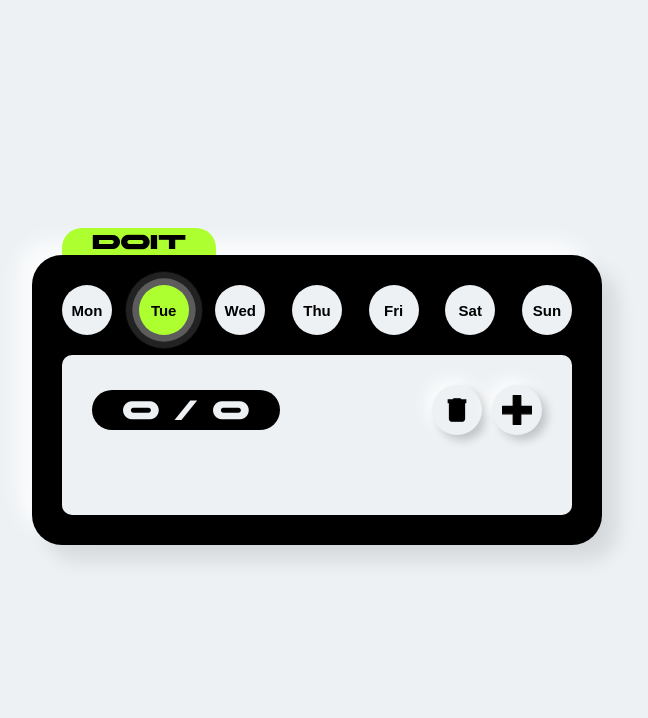
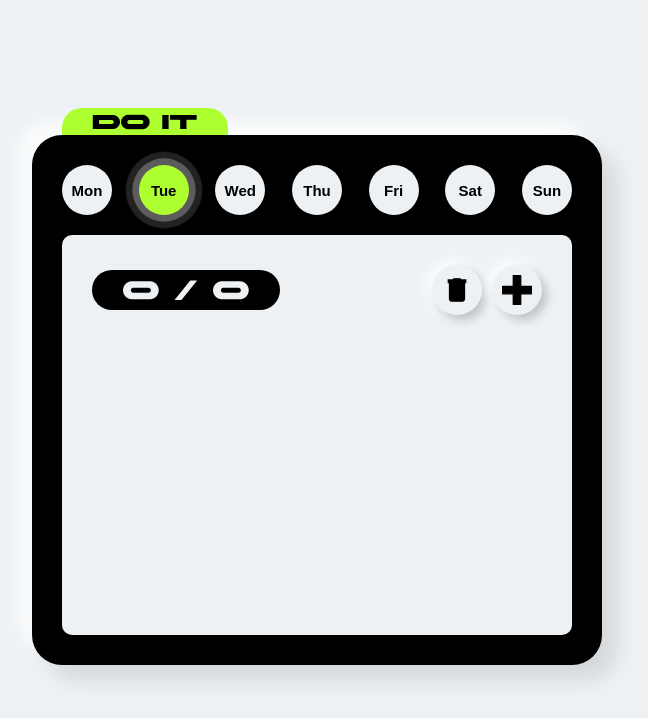
Before and after one commit to R2-D1/todo, an Angular app: page / in a window 1280 px wide. Shown: the top 718 px of the page, without its empty margins (323-971 px from the left). Built offline with nearby package versions, Linux system fonts and the light colour scheme.

Commit message:
new favicon

```diff
--- a/angular.json
+++ b/angular.json
@@ -21,7 +21,7 @@
             ],
             "tsConfig": "tsconfig.app.json",
             "assets": [
-              "src/favicon.ico",
+              "src/favicon.svg",
               "src/assets"
             ],
             "styles": [
--- a/src/app/app.component.html
+++ b/src/app/app.component.html
@@ -1,6 +1,6 @@
 <main class="container">
   <div class="container__body">
-    <h1 class="logo"><span class="logo__text">DOIT</span></h1>
+    <h1 class="logo"><span class="logo__text">DO IT</span></h1>
     <app-todo></app-todo>
   </div>
 </main>
--- a/src/app/todo/todo.component.css
+++ b/src/app/todo/todo.component.css
@@ -12,6 +12,7 @@
   background-color: var(--secondary-color);
   border-radius: 10px;
   padding: 30px;
+  min-height: 400px;
 }
 
 .todo__header {
@@ -102,7 +103,3 @@
 .days__item_active .days__item-name {
   background-color: var(--accent-color);
 }
-
-/*.days__item_current .days__item-name {*/
-/*  background-color: red !important;*/
-/*}*/
--- a/src/app/todo/todo.component.ts
+++ b/src/app/todo/todo.component.ts
@@ -5,7 +5,6 @@ import {TodoForm, TodoFormData} from "./todo.form";
 import {priorities} from "../static-data/priorities";
 import { TaskComponent } from './task/task.component';
 import {NgClass} from "@angular/common";
-
 
 @Component({
     selector: 'app-todo',
--- a/src/assets/styles/pulse.css
+++ b/src/assets/styles/pulse.css
@@ -8,7 +8,6 @@
   position: relative;
   animation: pulse-shadow var(--duration) calc(2 * var(--duration) / 3) linear infinite
 }
-
 
 .pulse::after, .pulse::before {
   content: '';
--- a/src/index.html
+++ b/src/index.html
@@ -5,7 +5,7 @@
   <title>Todo</title>
   <base href="/">
   <meta name="viewport" content="width=device-width, initial-scale=1">
-  <link rel="icon" type="image/x-icon" href="favicon.ico">
+  <link rel="icon" type="image/svg+xml" href="favicon.svg">
 </head>
 <body>
   <app-root></app-root>
```
Also changed, not shown: src/favicon.svg (added), 1 other file (tests, documents, lock files or other folders).
